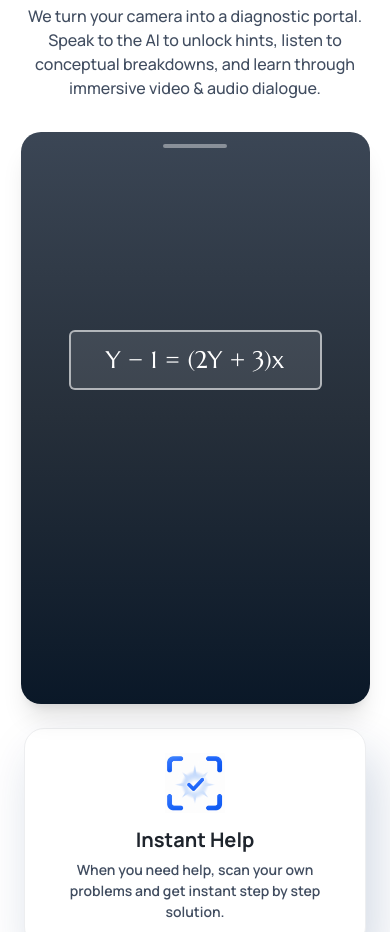
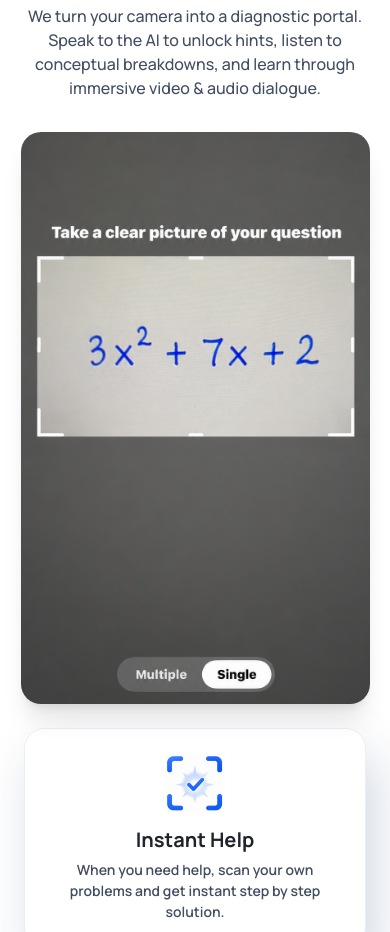
Before and after one commit to 7Thinkers/VStdy-web, a Next.js app: page / in a window 390 px wide. Shown: the part 2940-3872 px from the top of the page. Built offline with nearby package versions, Linux system fonts and the light colour scheme.

Commit message:
feat: replace CSS phone mockup with real app screenshot

```diff
--- a/src/components/VstdyApp.tsx
+++ b/src/components/VstdyApp.tsx
@@ -172,17 +172,14 @@ function Circle({ size }: { size: number }) {
 function PhoneMockup({ className = "" }: { className?: string }) {
   return (
     <div
-      className={`relative h-[572px] w-[349px] overflow-hidden rounded-[20px] bg-gradient-to-b from-[#3b4655] via-[#262f3a] to-[#0a1828] shadow-xl ${className}`}
+      className={`relative h-[572px] w-[349px] overflow-hidden rounded-[20px] shadow-xl ${className}`}
     >
-      <div
-        aria-hidden
-        className="absolute inset-x-12 top-[40%] -translate-y-1/2 rounded-md border-2 border-white/60 bg-white/10 px-4 py-3 text-center font-serif text-white"
-      >
-        <span className="text-2xl">Y &minus; 1 = (2Y + 3)x</span>
-      </div>
-      <div
-        aria-hidden
-        className="absolute left-1/2 top-3 h-1 w-16 -translate-x-1/2 rounded-full bg-white/40"
+      <Image
+        src="/figma/app/scanned_image.png"
+        alt="VStdy app screenshot"
+        fill
+        sizes="349px"
+        className="object-cover"
       />
     </div>
   );
```
Also changed, not shown: public/figma/app/scanned_image.png (added).
